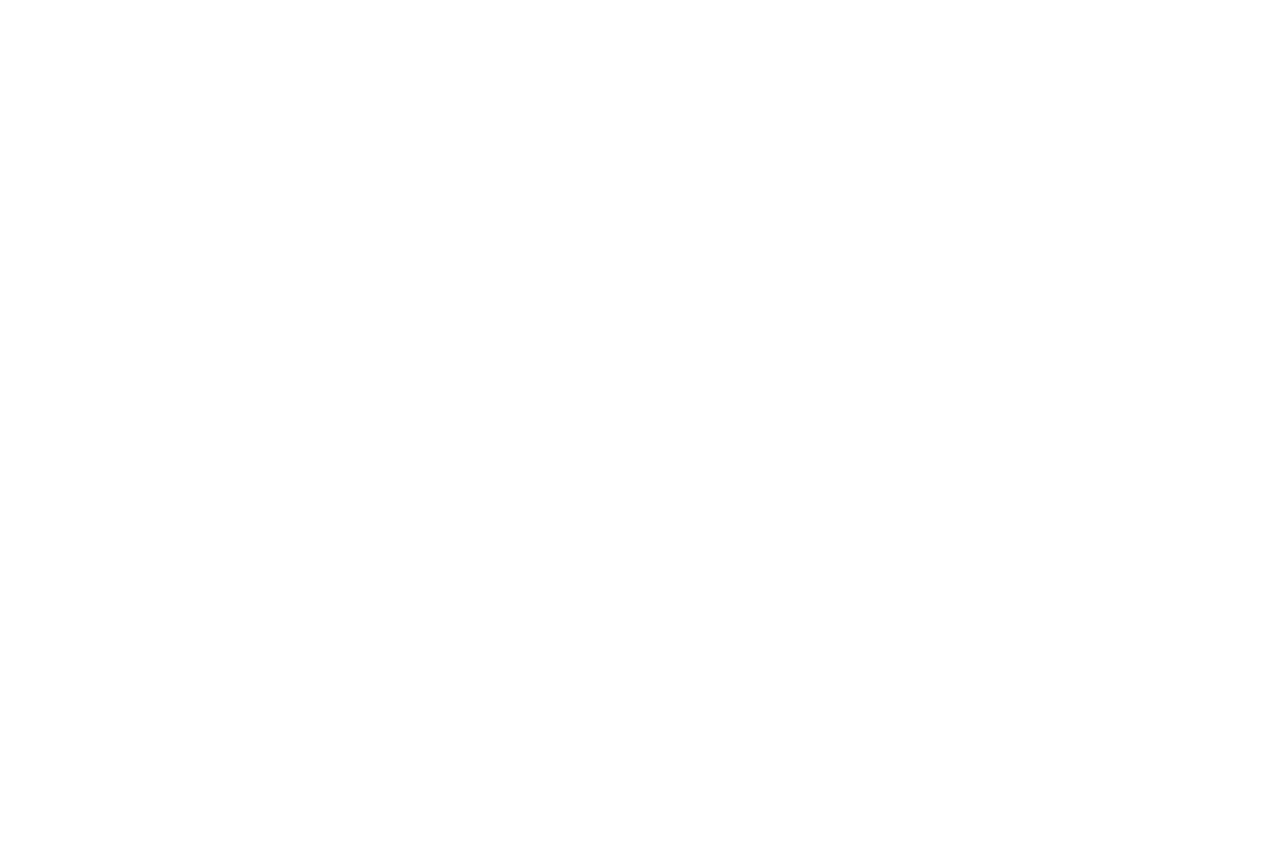
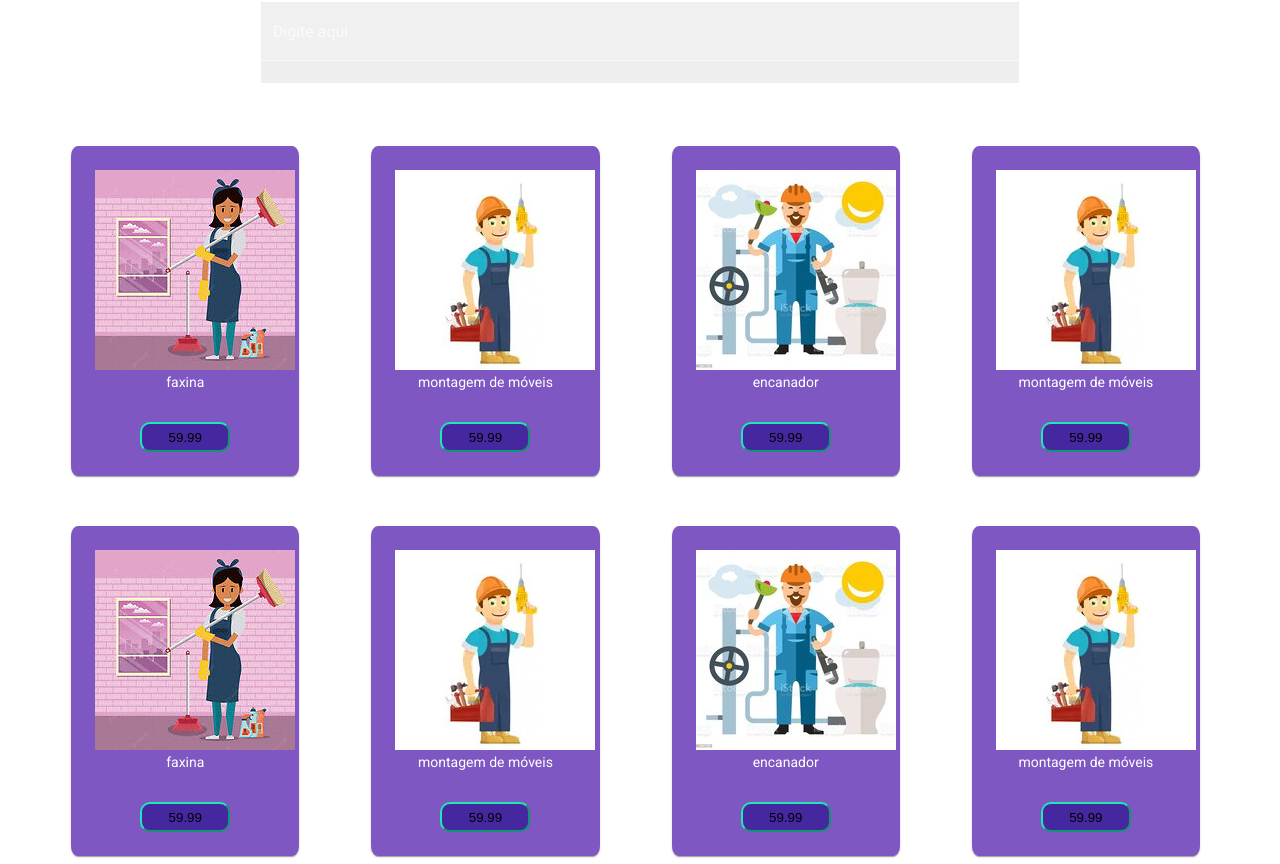
Before and after one commit to EngenhariaDeSoftware2022/homeservice, an Angular app in the folder front/: page /all-services in a window 1280 px wide. Shown: the part 136-1000 px from the top of the page. Before the commit the page ends 800 px from the top, so only its background shows below. Built offline with nearby package versions, Linux system fonts and the light colour scheme.

Commit message:
telas sobre & all services incompleta

```diff
--- a/front/src/app/about/about.component.html
+++ b/front/src/app/about/about.component.html
@@ -1 +1,5 @@
-<p>about works!</p>
+<mat-card class="sobre">
+    <mat-card-content class="texto" align="justify">Home Services é uma plataforma desenvolvida no ano de 2022 por alunos da UFCG, que possui o objetivo de auxiliar seus clientes a encontrarem prestadores de serviços de casa. Além disso, também é possível que os prestadores ofereçam seus serviços, com informações pessoais, descrição do serviço e telefone para contato.
+
+    </mat-card-content>
+</mat-card>
--- a/front/src/app/about/about.component.scss
+++ b/front/src/app/about/about.component.scss
@@ -0,0 +1,15 @@
+.sobre {
+    background-color: #7E57C2;
+    width: 800px;
+    height: 500px;
+    margin-left: 20%;
+    margin-top: 5%;
+    border-radius: 3%;
+
+}
+
+.texto {
+    font-size: larger;
+    font-family:'Franklin Gothic Medium', 'Arial Narrow', Arial, sans-serif;
+    ;
+}
--- a/front/src/app/all-services/all-services.component.html
+++ b/front/src/app/all-services/all-services.component.html
@@ -1 +1,75 @@
-<p>all-services works!</p>
+<h1 class="titulo"></h1>
+<mat-form-field class="barra" appearance="fill">
+  <mat-label>Digite aqui</mat-label>
+  <input matInput>
+</mat-form-field>
+<div id="container">
+  <mat-card class="card-1">
+    <img src="./assets/images/faxina.jpg">
+    <mat-card-content>
+    <p>faxina
+    </p>
+    <button class="botao1">59.99</button>
+  </mat-card-content>
+</mat-card>
+<mat-card class="card-2">
+  <img src="./assets/images/montador.jpg">
+  <mat-card-content>
+    <p>montagem de móveis
+    </p>
+    <button class="botao1">59.99</button>
+  </mat-card-content>
+</mat-card>
+<mat-card class="card-3">
+  <img src="./assets/images/encanador.jpg">
+  <mat-card-content>
+    <p>encanador
+    </p>
+    <button class="botao1">59.99</button>
+
+  </mat-card-content>
+
+</mat-card>
+<mat-card class="card-4">
+  <img src="./assets/images/montador.jpg">
+  <mat-card-content>
+    <p>montagem de móveis
+    </p>
+    <button class="botao1">59.99</button>
+  </mat-card-content>
+</mat-card>
+<mat-card class="card-5">
+  <img src="./assets/images/faxina.jpg">
+  <mat-card-content>
+    <p>faxina
+    </p>
+    <button class="botao1">59.99</button>
+  </mat-card-content>
+</mat-card>
+<mat-card class="card-6">
+  <img src="./assets/images/montador.jpg">
+  <mat-card-content>
+    <p>montagem de móveis
+    </p>
+    <button class="botao1">59.99</button>
+
+  </mat-card-content>
+
+</mat-card>
+<mat-card class="card-7">
+  <img src="./assets/images/encanador.jpg">
+  <mat-card-content>
+    <p>encanador
+    </p>
+    <button class="botao1">59.99</button>
+  </mat-card-content>
+</mat-card>
+<mat-card class="card-8">
+  <img src="./assets/images/montador.jpg">
+  <mat-card-content>
+    <p>montagem de móveis
+    </p>
+    <button class="botao1">59.99</button>
+  </mat-card-content>
+</mat-card>
+</div>
--- a/front/src/app/all-services/all-services.component.scss
+++ b/front/src/app/all-services/all-services.component.scss
@@ -0,0 +1,100 @@
+.titulo {
+    text-align: center;
+    font-size: large;
+    font-family: Arial, Helvetica, sans-serif;
+    padding-top: 5%;
+    margin-bottom: 5%;
+}
+
+.card-1 {
+    width: 60%;
+    background-color: #7E57C2;
+    border-radius: 3%;
+    padding: 8%;
+
+}
+
+.card-2 {
+    width: 60%;
+    background-color: #7E57C2;
+    border-radius: 3%;
+    padding: 8%;
+
+
+}
+.card-3 {
+    width: 60%;
+    background-color: #7E57C2;
+    border-radius: 3%;
+    padding: 8%;
+
+}
+
+.card-4 {
+    width: 60%;
+    background-color: #7E57C2;
+    border-radius: 3%;
+    padding: 8%;
+
+
+
+}
+.card-5 {
+    width: 60%;
+    background-color: #7E57C2;
+    border-radius: 3%;
+    padding: 8%;
+
+}
+.card-6 {
+    width: 60%;
+    background-color: #7E57C2;
+    border-radius: 3%;
+    padding: 8%;
+
+
+}
+.card-7 {
+    width: 60%;
+    background-color: #7E57C2;
+    border-radius: 3%;
+    padding: 8%;
+
+
+}
+.card-8 {
+    width: 60%;
+    background-color: #7E57C2;
+    border-radius: 3%;
+    padding: 8%;
+}
+
+#container {
+    text-align: center;
+    display: grid;
+    grid-template-columns: repeat(4, 1fr);
+    row-gap: 50px;
+    padding-left: 5%;
+}
+
+.botao1 {
+    width: 90px;
+    height: 30px;
+    border-radius: 10px;
+    border-color: #1DE9B6;
+    background-color: #4527A0;
+    margin-top: 10%;
+}
+
+.btn8 {
+    background-color:#EF5350;
+
+}
+
+.barra {
+    background-color: #eeeeee;
+    width: 60%;
+    margin-left: 20%;
+    margin-bottom: 5%;
+
+}
--- a/front/src/app/app-routing.module.ts
+++ b/front/src/app/app-routing.module.ts
@@ -6,6 +6,7 @@ import { DetailedServiceComponent } from './detailed-service/detailed-service.co
 import { MyServicesComponent } from './my-services/my-services.component';
 import { NewServiceComponent } from './new-service/new-service.component';
 import { AboutComponent } from './about/about.component';
+import { LoginComponent } from './login/login.component';
 
 const routes: Routes = [
   {
@@ -28,6 +29,11 @@ const routes: Routes = [
     path: 'about',
     component: AboutComponent
   },
+  {
+    path: 'login',
+    component: LoginComponent
+
+  }
 ];
 
 @NgModule({
--- /dev/null
+++ b/front/src/app/login/login.component.html
@@ -0,0 +1,6 @@
+<mat-card class="tela">
+    <mat-form-field>
+        <mat-label>Email</mat-label>
+        <input>
+    </mat-form-field>
+</mat-card>
--- /dev/null
+++ b/front/src/app/login/login.component.scss
@@ -0,0 +1,7 @@
+.tela {
+    background-color: #e0e0e0;
+    width: 800px;
+    height: 500px;
+    margin-top: 10%;
+    margin-left: 20%;
+}
--- /dev/null
+++ b/front/src/app/login/login.component.ts
@@ -0,0 +1,15 @@
+import { Component, OnInit } from '@angular/core';
+
+@Component({
+  selector: 'app-login',
+  templateUrl: './login.component.html',
+  styleUrls: ['./login.component.scss']
+})
+export class LoginComponent implements OnInit {
+
+  constructor() { }
+
+  ngOnInit(): void {
+  }
+
+}
```
Also changed, not shown: front/src/app/app.module.ts (+9 -1 lines), 1 other file (tests, documents, lock files or other folders).
